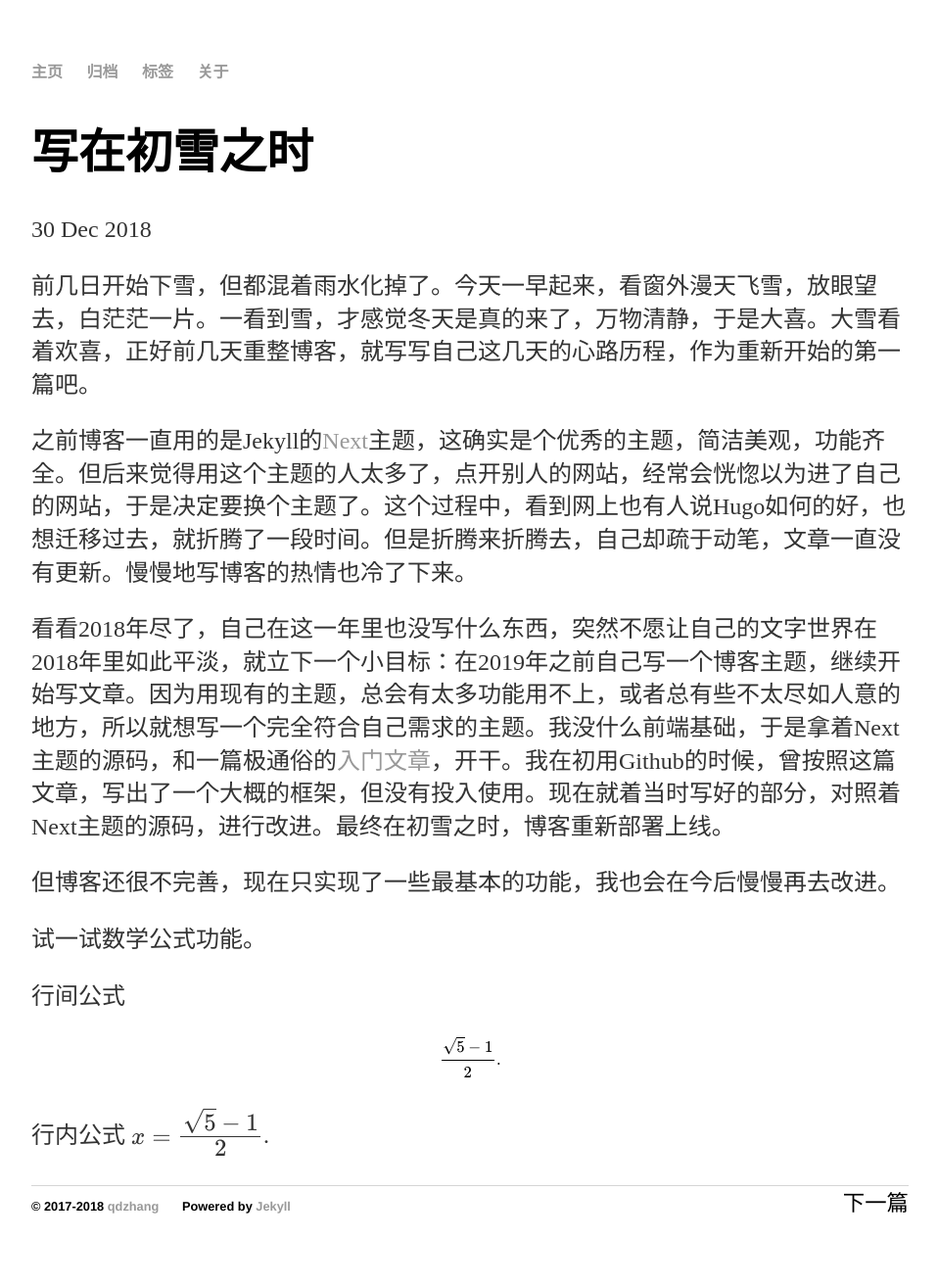
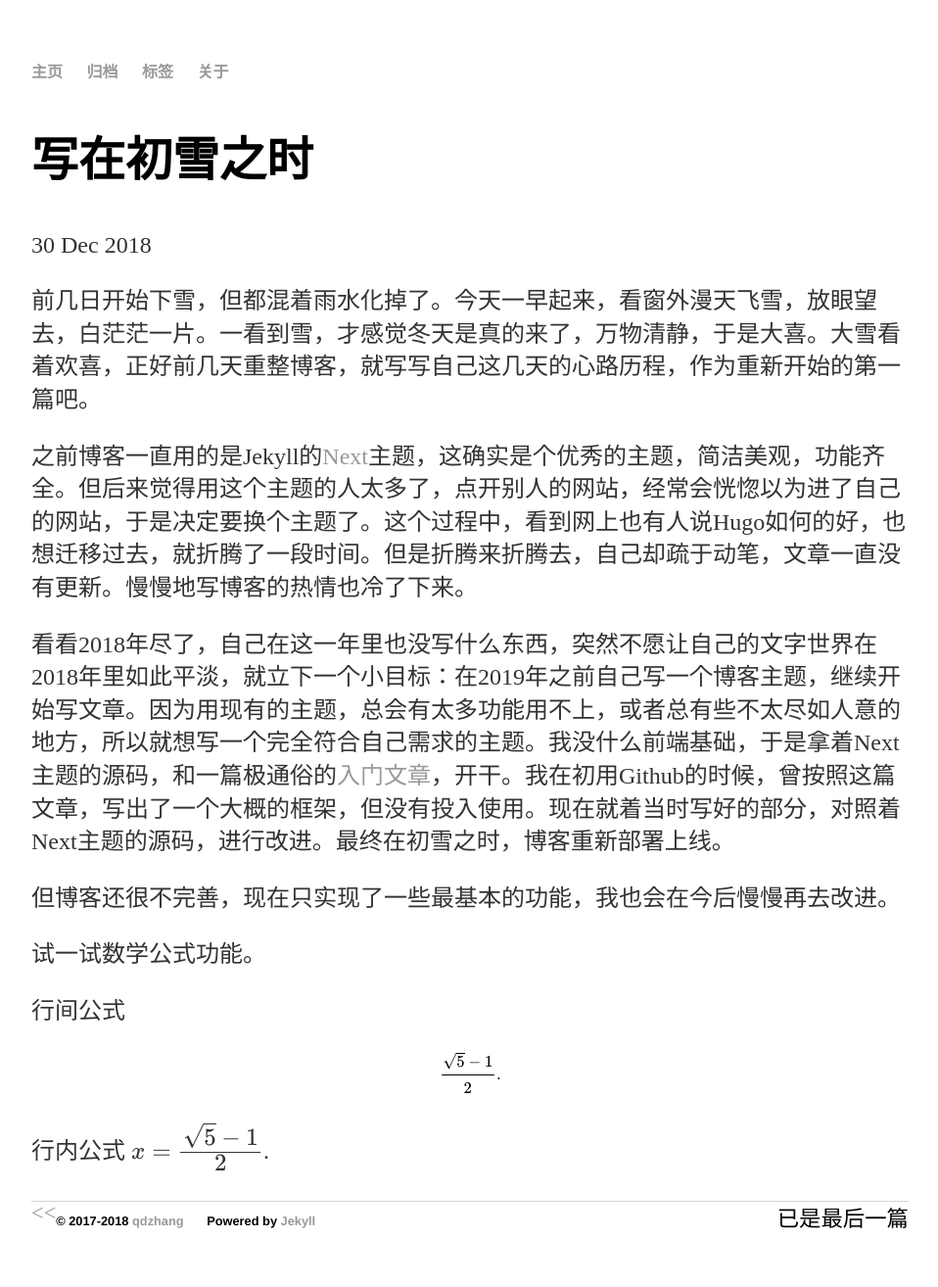
Before and after one commit to chqid/chqid.blog.io, a Jekyll site: the page built from _posts/2018-12-30-first-snow.md, in a window 1280 px wide. Shown: the whole page at 98% size, without its empty margins (160-1118 px from the left). Built offline with Jekyll 4.4.1, drawn with Linux system fonts in a browser that asks for light colours; formulas are drawn with MathJax 3.

Commit message:
fix post navigation

```diff
--- a/_includes/post-navigation.html
+++ b/_includes/post-navigation.html
@@ -1,16 +1,16 @@
 <div class="post-navigation">
 	{% if page.previous %}
-	  <a class="previous" href="{{ site.baseurl }}{{ page.previous.url }}" title="{{ post.next.title }}">
-		<i class="fa fa-chevron-left"></i> {{ post.previous.title }}
+	  <a class="previous" href="{{ site.baseurl }}{{ page.previous.url }}" title="{{ post.previous.title }}">
+		<span><<</span>{{ post.previous.title }}
 	  </a>
 	{% else%}
-	  <span class="previous">上一篇</span>
+	  <span class="previous">已是第一篇</span>
 	{% endif %}
 	{% if page.next %}
-	  <a class="next" href="{{ site.baseurl }}{{ page.next.url }}" title="{{ post.previous.title }}">
-		{{ post.next.title }} <i class="fa fa-chevron-right"></i>
+	  <a class="next" href="{{ site.baseurl }}{{ page.next.url }}" title="{{ post.next.title }}">
+		{{ post.next.title }}<span>>></span>
 	  </a>
 	{% else %}
-	  <span class="next">下一篇</span>
+	  <span class="next">已是最后一篇</span>
 	{% endif %}
 </div>
--- a/_layouts/post.html
+++ b/_layouts/post.html
@@ -1,10 +1,12 @@
 ---
 layout: default
 ---
+<article>
 <h1>{{ page.title }}</h1>
 <p class="meta">{{ page.date | date_to_string }}</p>
 
 <div class="post">
   {{ content }}
 </div>
+</article>
 {% include post-navigation.html %}
```
